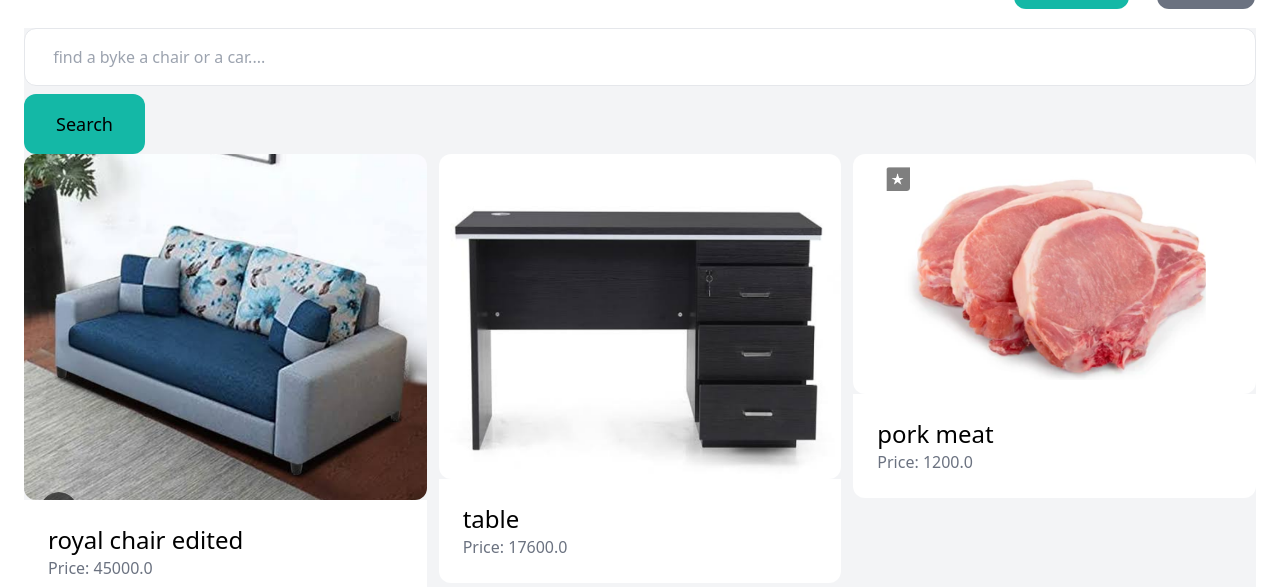
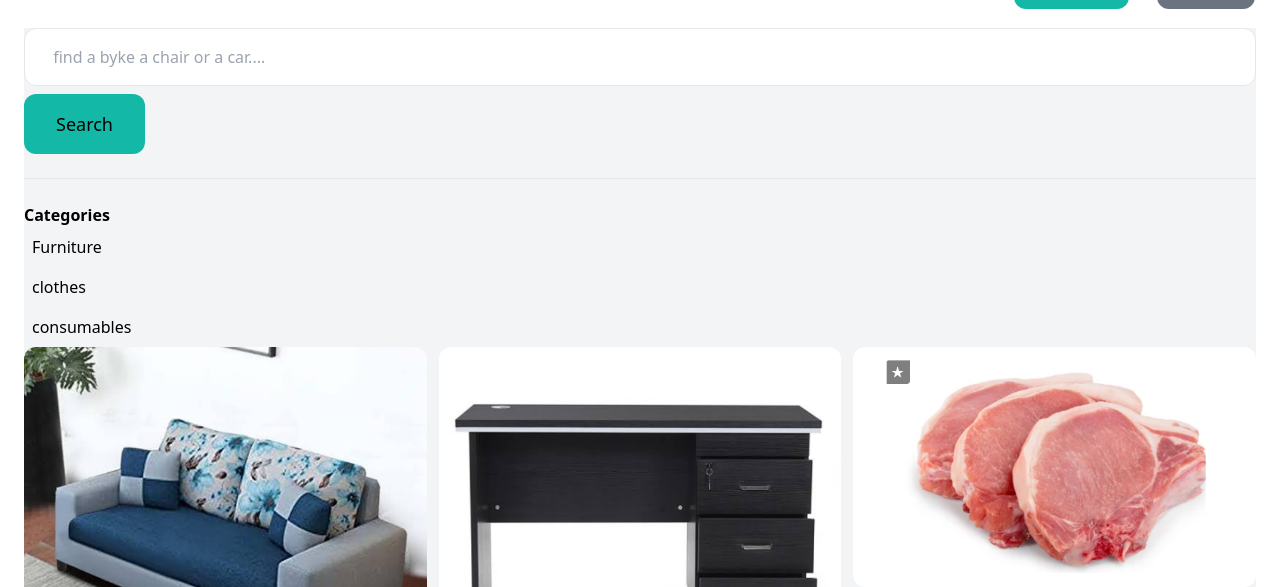
Before and after one commit to leoseis/Eboka-store, a Django app: page /items/ in a window 1280 px wide. Shown: the part 30-617 px from the top of the page. Run offline with Django 4.2, Linux system fonts and the light colour scheme; data comes from the database, SQL or seed files in the repository; some libraries are stand-ins or nearby versions.

Commit message:
'categoriesadd'

```diff
--- a/item/templates/item/items.html
+++ b/item/templates/item/items.html
@@ -10,6 +10,20 @@
 
           <button class="mt-2  py-4 px-8 text-lg bg-teal-500 text rounded-xl">Search</button>
       </form>
+
+      <hr class="my-6">
+
+      <p class="font-semibold"> Categories</p>
+
+      <ul>
+        {% for category in categories %}
+        <li class="py-2 px-2 rounded-xl">
+          <a href="{% url 'item:items' %}?query={{ query }}&catgory={{ category.id }}"> {{ category.name }}</a>
+        </li>
+        {% endfor %}
+      </ul>
+
+
     <div class="grid grid-cols-3 gap-3">
         {% for item in items %}
           <div>
--- a/item/views.py
+++ b/item/views.py
@@ -3,10 +3,11 @@ from django.contrib.auth.decorators import login_required # decorator
 from django.db.models import Q
 from .forms import NewItemForm, EditItemForm
 
-from .models import Item
+from .models import Category, Item
 
 def items (request ):
    query = request.GET.get('query', '')
+   categories = Category.objects.all()
    items = Item.objects.filter(is_sold=False)
 
    if query:
@@ -15,6 +16,7 @@ def items (request ):
    return render (request, 'item/items.html',{
       'items': items,
       'query': query,
+      'categories':categories,
    })
 
 def detail (request, pk):
```
